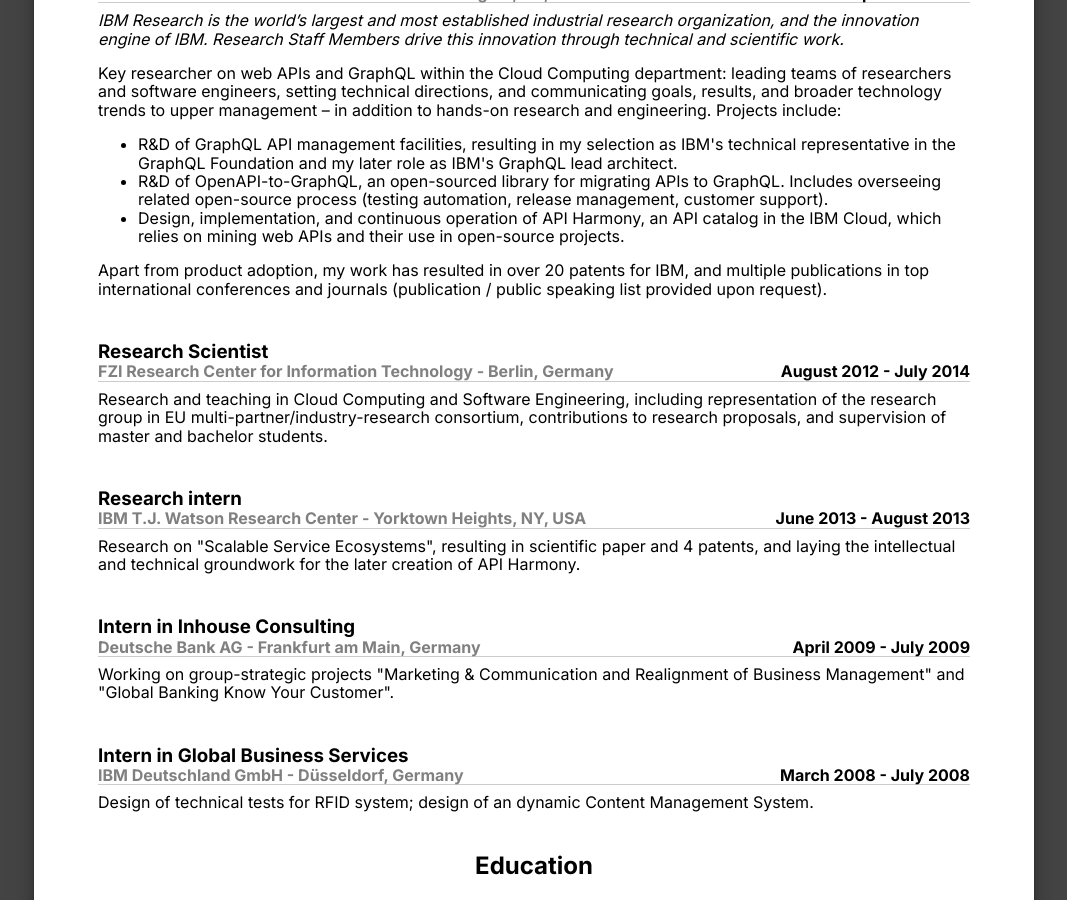
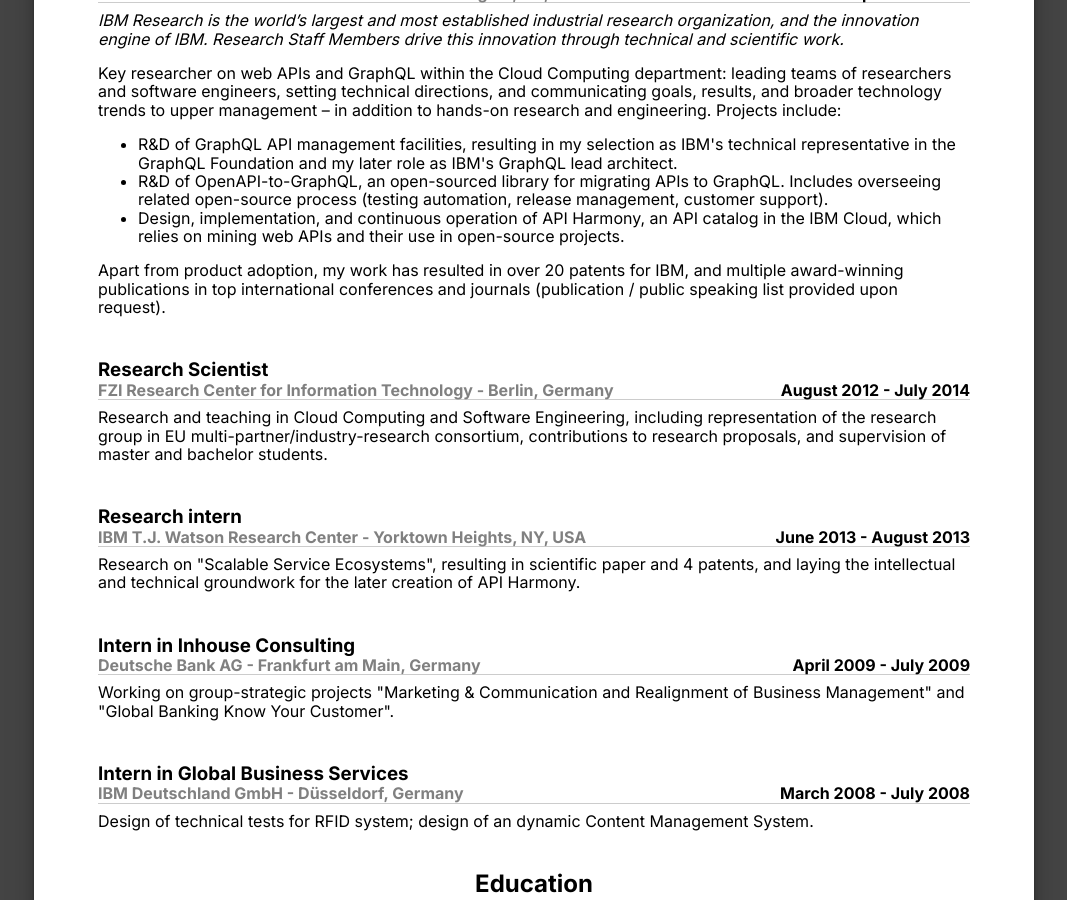
Before and after one commit to wittern/wittern.github.io, a Jekyll site: the page built from _pages/cv/index.md, in a window 1280 px wide and 900 px high, scrolled down 596 px. Shown: the whole window, without its empty margins (106-1173 px from the left). Built offline with Jekyll 4.4.1, drawn with Linux system fonts in a browser that asks for light colours; nearby versions of some CDN libraries; library files that are not in the unit come from our copies.

Commit message:
Highlight awards

```diff
--- a/_pages/cv/index.md
+++ b/_pages/cv/index.md
@@ -300,7 +300,7 @@
               </li>
             </ul>
             <p>
-              Apart from product adoption, my work has resulted in over 20 patents for IBM, and multiple publications in top international conferences and journals (publication / public speaking list provided upon request).
+              Apart from product adoption, my work has resulted in over 20 patents for IBM, and multiple award-winning publications in top international conferences and journals (publication / public speaking list provided upon request).
             </p>
           </div>
         </section>
```
Also changed, not shown: other parts of _pages/cv/index.md (+1 -1 lines).
